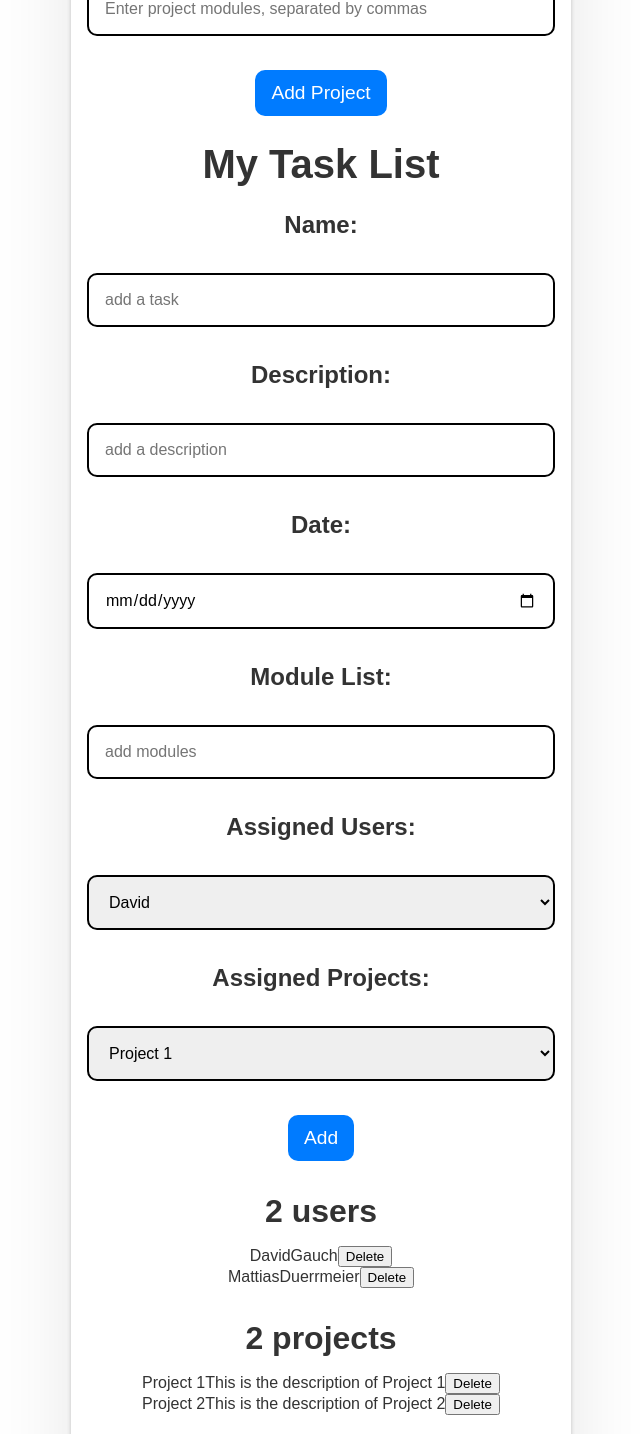
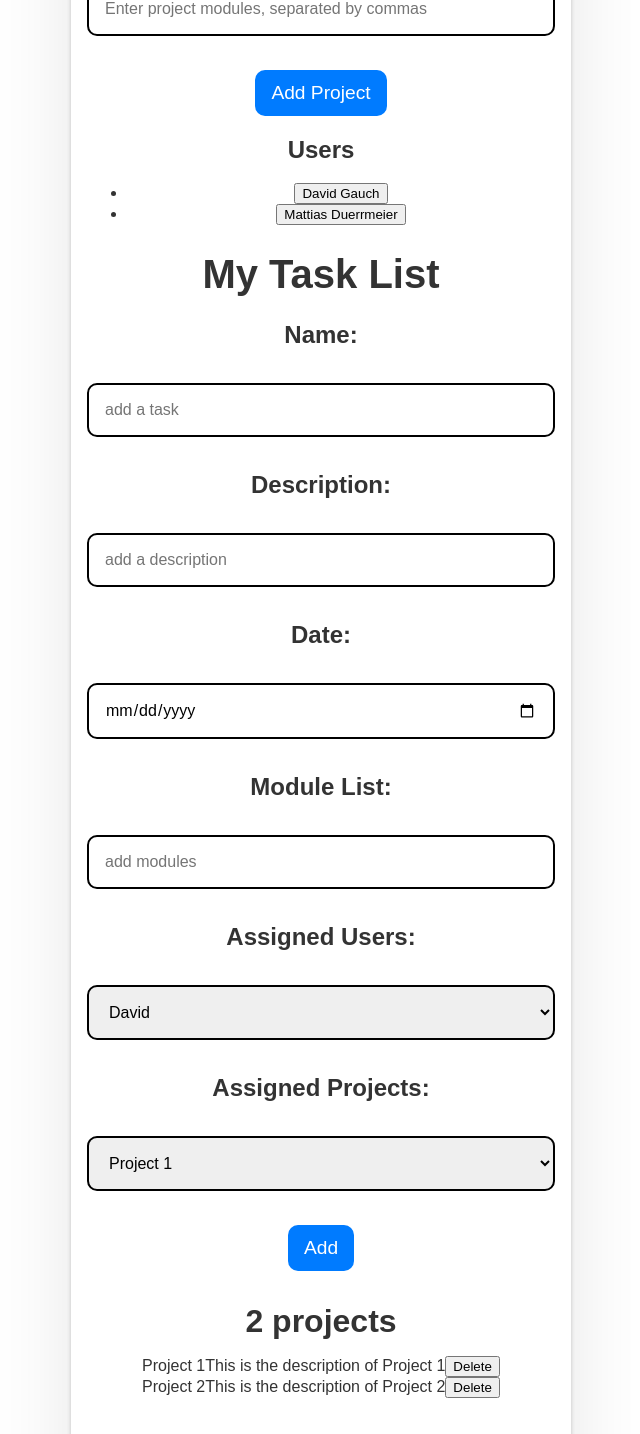
Before and after one commit to unifr-digits/todo-it, an Angular app in the folder angular-project/: page / in a window 1280 px wide. Shown: the part 1654-3088 px from the top of the page, without its empty margins (319-959 px from the left). Built offline with nearby package versions, Linux system fonts and the light colour scheme.

Commit message:
Add user details on user click.

```diff
--- a/angular-project/src/app/app.component.html
+++ b/angular-project/src/app/app.component.html
@@ -48,6 +48,8 @@
         <button class="btn-primary" (click)="addProject(projectName.value, projectDesc.value, projectModules.value.split(','))">Add Project</button>
       </div>
 
+      <app-user></app-user>
+
       <div class="task">
         <h1>My Task List</h1>
         <form (keyup.enter)="addTask(taskName.value, taskDesc.value, 0, taskDate.value, [taskModule.value], assignedUsers, assignedProjects)">
@@ -77,15 +79,6 @@
         <button class="btn-primary" (click)="addTask(taskName.value, taskDesc.value, 0, taskDate.value, [taskModule.value], assignedUsers, assignedProjects)">Add</button>
       </div>
 
-      <h2>{{assignedUsers.length}} <span *ngIf="assignedUsers.length <= 1; else userPlural">user</span>
-        <ng-template #userPlural>users</ng-template></h2>
-
-        <ul>
-          <li *ngFor="let i of assignedUsers">
-            <app-user (remove)="removeUser(i)" [user]="i"></app-user>
-          </li>
-        </ul>
-
       <h2>{{assignedProjects.length}} <span *ngIf="assignedProjects.length <= 1; else projectPlural">project</span>
         <ng-template #projectPlural>projects</ng-template></h2>
 
--- /dev/null
+++ b/angular-project/src/app/users/user-detail/user-detail.component.html
@@ -0,0 +1,10 @@
+<div *ngIf="user">
+
+  <h2>{{user.firstName | uppercase}} Details</h2>
+  <div>lastName: {{user.lastName}}</div>
+  <div>
+    <label for="user-firstName">User firstName: </label>
+    <input id="user-firstName" [(ngModel)]="user.firstName" placeholder="firstName">
+  </div>
+
+</div>
--- a/angular-project/src/app/users/user/user.component.html
+++ b/angular-project/src/app/users/user/user.component.html
@@ -1,5 +1,12 @@
-<div class="users">
-  <label [for]="user.firstName">{{user.firstName}}</label>
-  <label [for]="user.lastName">{{user.lastName}}</label>
-  <button class="btn btn-warn" (click)="remove.emit()">Delete</button>
-</div>
+<h2>Users</h2>
+
+<ul class="users">
+  <li *ngFor="let user of users">
+    <button [class.selected]="user === selectedUser" type="button" (click)=onSelect(user)>
+      <span class="name">{{ user.firstName }}</span>
+      <span class="name"> {{ user.lastName }}</span>
+    </button>
+  </li>
+</ul>
+
+<app-user-detail [user]="selectedUser"></app-user-detail>
--- a/angular-project/src/app/users/user/user.component.ts
+++ b/angular-project/src/app/users/user/user.component.ts
@@ -1,6 +1,7 @@
-import { Component, Input, Output, EventEmitter } from '@angular/core';
+import { Component, Output, EventEmitter } from '@angular/core';
 
 import { User } from '../user';
+import { USERS } from '../mock-users';
 
 @Component({
   selector: 'app-user',
@@ -9,12 +10,10 @@ import { User } from '../user';
 })
 export class UserComponent {
 
-  @Input() user!: User;
-  @Output() remove = new EventEmitter<User>();
+  users = USERS;
 
-  saveUser(userName: string){
-    if(!userName)return;
-    this.user.userName = userName;
+  selectedUser?: User;
+  onSelect(user: User): void {
+    this.selectedUser = user;
   }
-
 }
```
Also changed, not shown: angular-project/src/app/app.module.ts (+7 -2 lines), angular-project/src/app/users/user-detail/user-detail.component.ts (added, +12 -0 lines), angular-project/src/app/users/user-detail/user-detail.component.css (added), 1 other file (tests, documents, lock files or other folders).
